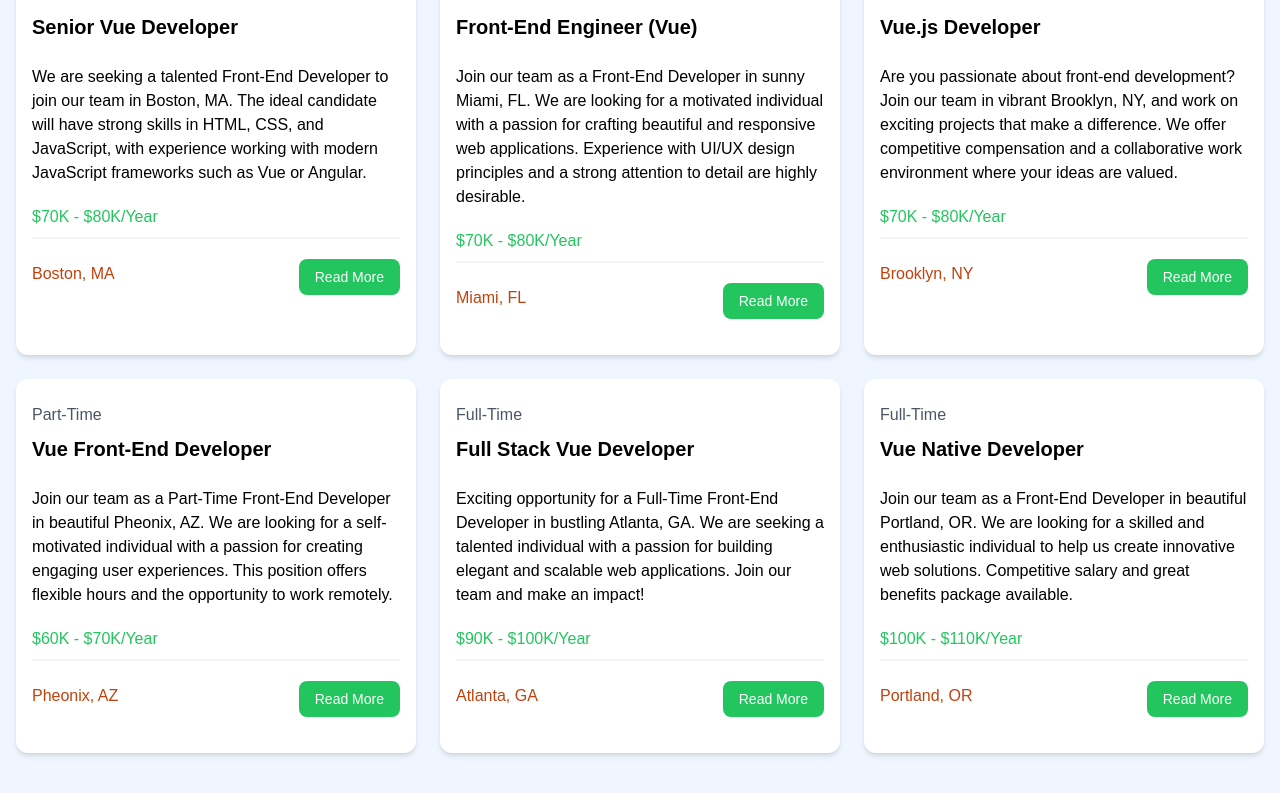
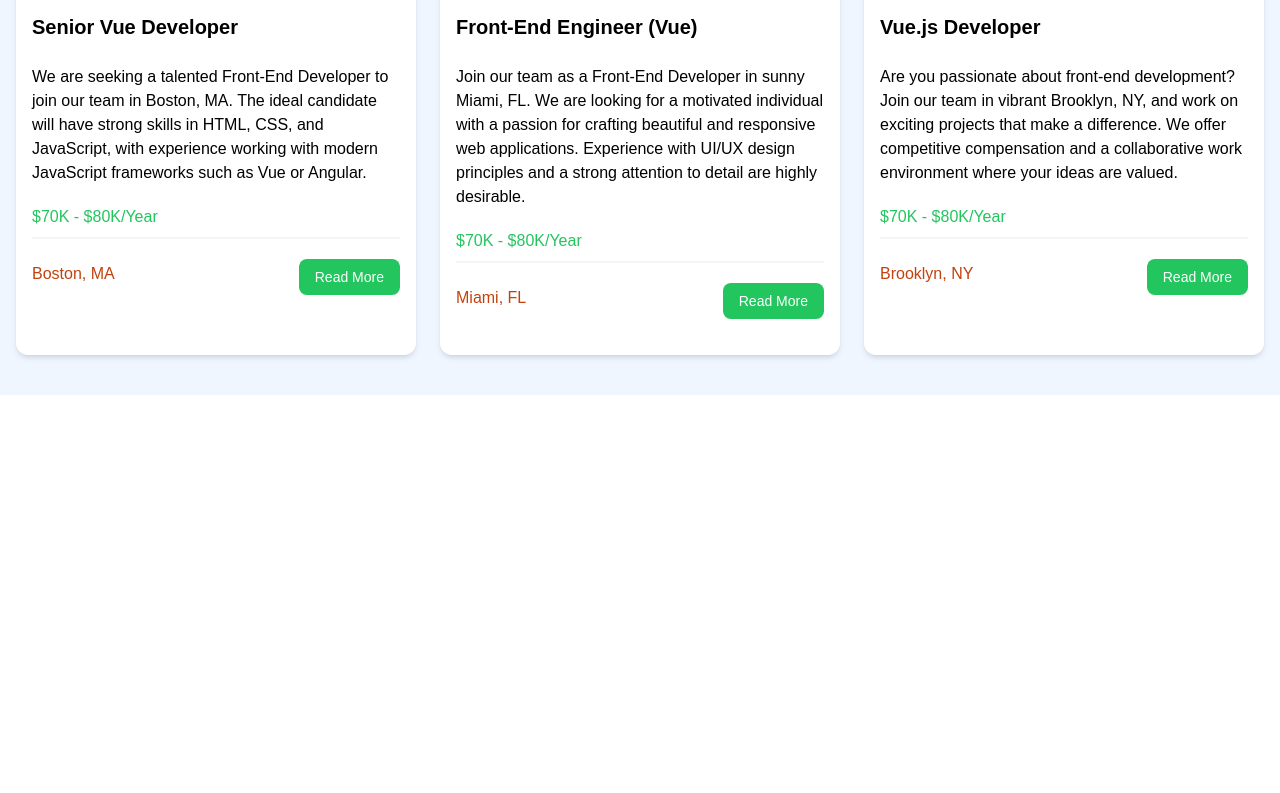
Before and after one commit to schmeb0704/vueTutorial, a Vue app: page / in a window 1280 px wide. Shown: the part 752-1545 px from the top of the page. After the commit the page ends 1147 px from the top, so only its background shows below. Built offline with nearby package versions, Linux system fonts and the light colour scheme.

Commit message:
feat: add limit prop to job listings

```diff
--- a/src/App.vue
+++ b/src/App.vue
@@ -6,8 +6,8 @@
 </script>
 
 <template>
-  <Navbar></Navbar>
-  <Hero></Hero>
-  <HomeCards></HomeCards>
-  <JobListings></JobListings>
+  <Navbar/>
+  <Hero/>
+  <HomeCards/>
+  <JobListings :limit="3"/>
 </template>
--- a/src/components/JobListings.vue
+++ b/src/components/JobListings.vue
@@ -1,10 +1,12 @@
 <script setup>
 import jobData from '@/jobs.json'
-import { ref } from 'vue'
+import { ref , defineProps} from 'vue'
 import JobListing from './JobListing.vue';
 
 const jobs = ref(jobData)
-console.log(jobs.value)
+defineProps({
+  limit: Number
+})
 </script>
 
 <template>
@@ -14,7 +16,10 @@
         Browse Jobs
       </h2>
       <div class="grid grid-cols-1 md:grid-cols-3 gap-6">
-        <JobListing v-for="job in jobs" :key="job.id" :job="job"/>
+        <JobListing
+        v-for="job in jobs.slice(0, limit || jobs.length)"
+        :key="job.id"
+        :job="job"/>
       </div>
     </div>
   </section>
```
